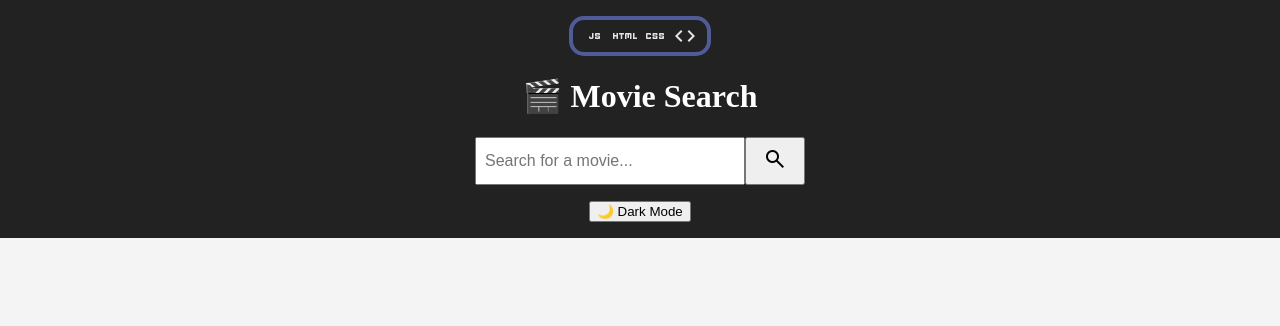
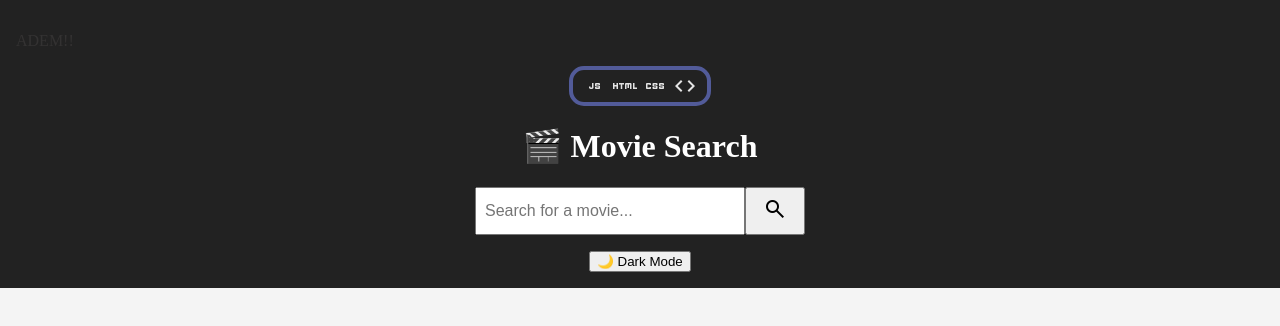
Before and after one commit to ADAMEDZ/Movie-search, a plain HTML site: page index.html in a window 1280 px wide. Drawn offline with nearby package versions, Linux system fonts and the light colour scheme; a web font is replaced by a local one.

Commit message:
added icon

```diff
--- a/index.html
+++ b/index.html
@@ -7,11 +7,14 @@
     <link rel="stylesheet" href="style.css">
     <link rel="stylesheet" href="https://fonts.googleapis.com/css2?family=Material+Symbols+Outlined:opsz,wght,FILL,GRAD@24,400,0,0&icon_names=search" />
     <!-- <link rel="stylesheet" href="https://fonts.googleapis.com/css2?family=Material+Symbols+Outlined:opsz,wght,FILL,GRAD@24,400,0,0&icon_names=javascript" /> -->
-
+    <link rel="icon" type="image/jpg" href="ef8762079a74d26a28f343678915021c.jpg">
 </head>
 <body>
 
     <header>
+        <div id="adem">
+            <p>ADEM!!<p>
+            </div>
         <div class='gg'>
 
         <svg xmlns="http://www.w3.org/2000/svg" height="24px" viewBox="0 -960 960 960" width="24px" fill="#e3e3e3"><path d="M300-360q-25 0-42.5-17.5T240-420v-40h60v40h60v-180h60v180q0 25-17.5 42.5T360-360h-60Zm220 0q-17 0-28.5-11.5T480-400v-40h60v20h80v-40H520q-17 0-28.5-11.5T480-500v-60q0-17 11.5-28.5T520-600h120q17 0 28.5 11.5T680-560v40h-60v-20h-80v40h100q17 0 28.5 11.5T680-460v60q0 17-11.5 28.5T640-360H520Z"/></svg>
--- a/style.css
+++ b/style.css
@@ -74,3 +74,10 @@ header {
 
 
 }
+
+
+#adem {
+    text-align: left;
+    opacity: 0.2;
+    color: #797272;
+}
```
Also changed, not shown: ef8762079a74d26a28f343678915021c.jpg (added).
